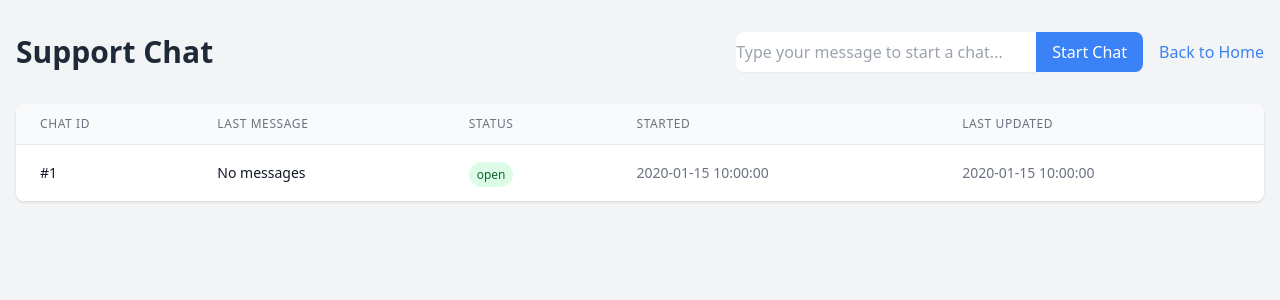
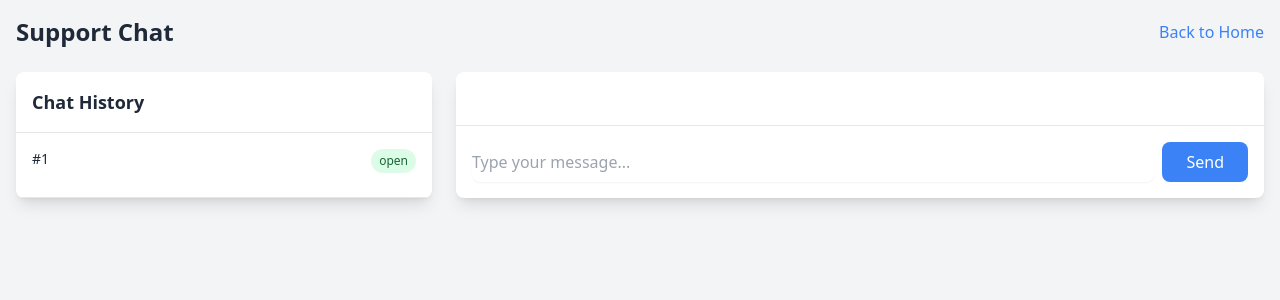
Before and after one commit to knrick/multicloud-challenge, a FastAPI app: template src/app/templates/tickets.html in a window 1280 px wide. Shown: the top 300 px of the page. Run offline with FastAPI, Linux system fonts and the light colour scheme; the template is opened without the code that fills it: most values are stand-ins (such as "Sample title", 1, 10 or a date in 2020); some libraries are stand-ins or nearby versions.

Commit message:
refactor: redesign support chat UI to match modern chat interface
- Replace table-based ticket list with a modern chat interface layout
- Add split view with chat history sidebar (1/3) and chat window (2/3)
- Update routes to handle active chat selection via query parameter
- Improve ticket service logging and error handling
- Add welcome screen for new users starting their first chat
- Enhance message display with left/right alignment for AI/user messages
- Remove separate conversation page in favor of unified chat interface

```diff
--- a/src/app/main.py
+++ b/src/app/main.py
@@ -4,6 +4,7 @@ from fastapi.templating import Jinja2Templates
 from services.product_service import ProductService
 from services.ticket_service import TicketService
 from core.security import verify_admin
+from fastapi.responses import RedirectResponse
 
 app = FastAPI(
     title="CloudMart",
@@ -27,13 +28,21 @@ async def home_page(request: Request):
     )
 
 @app.get("/tickets")
-async def tickets_page(request: Request):
-    """Serve the tickets list page"""
+async def tickets_page(request: Request, ticket_id: str = None):
+    """Serve the tickets list page with optional active ticket"""
     ticket_service = TicketService()
     tickets = await ticket_service.list_tickets()
+    active_ticket = None
+    if ticket_id:
+        active_ticket = await ticket_service.get_ticket(ticket_id)
     return templates.TemplateResponse(
         "tickets.html",
-        {"request": request, "tickets": tickets}
+        {
+            "request": request,
+            "tickets": tickets,
+            "active_ticket": active_ticket,
+            "active_ticket_id": ticket_id
+        }
     )
 
 @app.get("/tickets/new")
@@ -46,19 +55,8 @@ async def new_ticket_page(request: Request):
 
 @app.get("/tickets/{ticket_id}")
 async def ticket_conversation_page(request: Request, ticket_id: str):
-    """Serve the ticket conversation page"""
-    ticket_service = TicketService()
-    ticket = await ticket_service.get_ticket(ticket_id)
-    if not ticket:
-        return templates.TemplateResponse(
-            "404.html",
-            {"request": request},
-            status_code=404
-        )
-    return templates.TemplateResponse(
-        "ticket_conversation.html",
-        {"request": request, "ticket": ticket}
-    )
+    """Redirect to tickets page with active ticket"""
+    return RedirectResponse(url=f"/tickets?ticket_id={ticket_id}")
 
 # Protected routes
 @app.get("/products")
--- a/src/app/templates/tickets.html
+++ b/src/app/templates/tickets.html
@@ -8,77 +8,98 @@
     <link rel="stylesheet" href="{{ url_for('static', path='css/main.css') }}">
 </head>
 <body class="bg-gray-100">
-    <div class="container mx-auto px-4 py-8">
-        <div class="flex justify-between items-center mb-8">
-            <h1 class="text-3xl font-bold">Support Chat</h1>
-            <div class="flex gap-4 items-center">
-                <form method="POST" action="/api/tickets" class="flex">
-                    <input type="text"
-                           name="message"
-                           required
-                           placeholder="Type your message to start a chat..."
-                           class="rounded-l-lg border-gray-300 shadow-sm focus:border-blue-500 focus:ring-blue-500 min-w-[300px]">
-                    <button type="submit"
-                            class="bg-blue-500 text-white px-4 py-2 rounded-r-lg hover:bg-blue-600">
-                        Start Chat
-                    </button>
-                </form>
-                <a href="/" class="text-blue-500 hover:text-blue-600">Back to Home</a>
-            </div>
+    <div class="container mx-auto p-4">
+        <div class="flex justify-between items-center mb-6">
+            <h1 class="text-2xl font-bold">Support Chat</h1>
+            <a href="/" class="text-blue-500 hover:text-blue-600">Back to Home</a>
         </div>
 
-        <!-- Chat Threads Table -->
-        <div class="bg-white rounded-lg shadow overflow-hidden">
-            <table class="min-w-full divide-y divide-gray-200">
-                <thead class="bg-gray-50">
-                    <tr>
-                        <th scope="col" class="px-6 py-3 text-left text-xs font-medium text-gray-500 uppercase tracking-wider">
-                            Chat ID
-                        </th>
-                        <th scope="col" class="px-6 py-3 text-left text-xs font-medium text-gray-500 uppercase tracking-wider">
-                            Last Message
-                        </th>
-                        <th scope="col" class="px-6 py-3 text-left text-xs font-medium text-gray-500 uppercase tracking-wider">
-                            Status
-                        </th>
-                        <th scope="col" class="px-6 py-3 text-left text-xs font-medium text-gray-500 uppercase tracking-wider">
-                            Started
-                        </th>
-                        <th scope="col" class="px-6 py-3 text-left text-xs font-medium text-gray-500 uppercase tracking-wider">
-                            Last Updated
-                        </th>
-                    </tr>
-                </thead>
-                <tbody class="bg-white divide-y divide-gray-200">
+        <div class="flex gap-6">
+            <!-- Chat List -->
+            <div class="w-1/3 bg-white rounded-lg shadow-lg overflow-hidden">
+                <div class="p-4 border-b">
+                    <h2 class="text-lg font-semibold">Chat History</h2>
+                </div>
+                <div class="overflow-y-auto max-h-[calc(100vh-200px)]">
                     {% for ticket in tickets %}
-                    <tr class="hover:bg-gray-50 cursor-pointer" onclick="window.location='/tickets/{{ ticket.id }}'">
-                        <td class="px-6 py-4 whitespace-nowrap text-sm font-medium text-gray-900">
-                            #{{ ticket.id[:8] }}
-                        </td>
-                        <td class="px-6 py-4 text-sm text-gray-900">
-                            {% if ticket.messages %}
-                                {{ ticket.messages[-1].content[:50] }}...
-                            {% else %}
-                                No messages
-                            {% endif %}
-                        </td>
-                        <td class="px-6 py-4 whitespace-nowrap">
+                    <div class="p-4 border-b hover:bg-gray-50 cursor-pointer {% if ticket.id == active_ticket_id %}bg-blue-50{% endif %}"
+                         onclick="window.location='/tickets/{{ ticket.id }}'">
+                        <div class="flex justify-between items-start mb-2">
+                            <span class="text-sm font-medium">#{{ ticket.id[:8] }}</span>
                             <span class="px-2 py-1 text-xs rounded-full font-medium
                                 {% if ticket.status == 'open' %}bg-green-100 text-green-800
                                 {% else %}bg-gray-100 text-gray-800{% endif %}">
                                 {{ ticket.status }}
                             </span>
-                        </td>
-                        <td class="px-6 py-4 whitespace-nowrap text-sm text-gray-500">
-                            {{ ticket.created_at.strftime('%Y-%m-%d %H:%M:%S') }}
-                        </td>
-                        <td class="px-6 py-4 whitespace-nowrap text-sm text-gray-500">
-                            {{ ticket.updated_at.strftime('%Y-%m-%d %H:%M:%S') }}
-                        </td>
-                    </tr>
+                        </div>
+                        {% if ticket.messages %}
+                        <p class="text-sm text-gray-600 truncate">{{ ticket.messages[-1].content }}</p>
+                        <p class="text-xs text-gray-400 mt-1">{{ ticket.updated_at.strftime('%Y-%m-%d %H:%M') }}</p>
+                        {% endif %}
+                    </div>
                     {% endfor %}
-                </tbody>
-            </table>
+                </div>
+            </div>
+
+            <!-- Chat Window -->
+            <div class="flex-1 bg-white rounded-lg shadow-lg overflow-hidden flex flex-col">
+                {% if active_ticket %}
+                <!-- Chat Messages -->
+                <div class="flex-1 p-4 overflow-y-auto max-h-[calc(100vh-200px)]">
+                    <div class="space-y-4">
+                        {% for message in active_ticket.messages %}
+                        <div class="flex {% if message.role == 'assistant' %}justify-start{% else %}justify-end{% endif %}">
+                            <div class="max-w-[70%] {% if message.role == 'assistant' %}bg-gray-100{% else %}bg-blue-100{% endif %} rounded-lg p-3">
+                                <p class="text-gray-800 whitespace-pre-wrap">{{ message.content }}</p>
+                                <p class="text-xs text-gray-500 mt-1">{{ message.timestamp.strftime('%H:%M') }}</p>
+                            </div>
+                        </div>
+                        {% endfor %}
+                    </div>
+                </div>
+
+                <!-- Message Input -->
+                {% if active_ticket.status == 'open' %}
+                <div class="p-4 border-t">
+                    <form method="POST" action="/api/tickets/{{ active_ticket.id }}/message" class="flex gap-2">
+                        <input type="text"
+                               name="message"
+                               required
+                               placeholder="Type your message..."
+                               class="flex-1 rounded-lg border-gray-300 shadow-sm focus:border-blue-500 focus:ring-blue-500">
+                        <button type="submit"
+                                class="bg-blue-500 text-white px-6 py-2 rounded-lg hover:bg-blue-600">
+                            Send
+                        </button>
+                    </form>
+                </div>
+                {% else %}
+                <div class="p-4 border-t text-center text-gray-500">
+                    This chat has ended. Start a new chat to continue getting support.
+                </div>
+                {% endif %}
+
+                {% else %}
+                <!-- Welcome Screen -->
+                <div class="flex-1 flex flex-col items-center justify-center p-8 text-center">
+                    <h2 class="text-2xl font-semibold mb-4">Welcome to CloudMart Support</h2>
+                    <p class="text-gray-600 mb-8 max-w-md">How can we help you today? Start a chat with our AI assistant, and we'll be happy to assist you with any questions or concerns.</p>
+                    <form method="POST" action="/api/tickets" class="w-full max-w-md">
+                        <div class="flex gap-2">
+                            <input type="text"
+                                   name="message"
+                                   required
+                                   placeholder="Type your message to start a chat..."
+                                   class="flex-1 rounded-lg border-gray-300 shadow-sm focus:border-blue-500 focus:ring-blue-500">
+                            <button type="submit"
+                                    class="bg-blue-500 text-white px-6 py-2 rounded-lg hover:bg-blue-600">
+                                Start Chat
+                            </button>
+                        </div>
+                    </form>
+                </div>
+                {% endif %}
+            </div>
         </div>
     </div>
 </body>
```
Also changed, not shown: src/app/services/ticket_service.py (+43 -9 lines).
